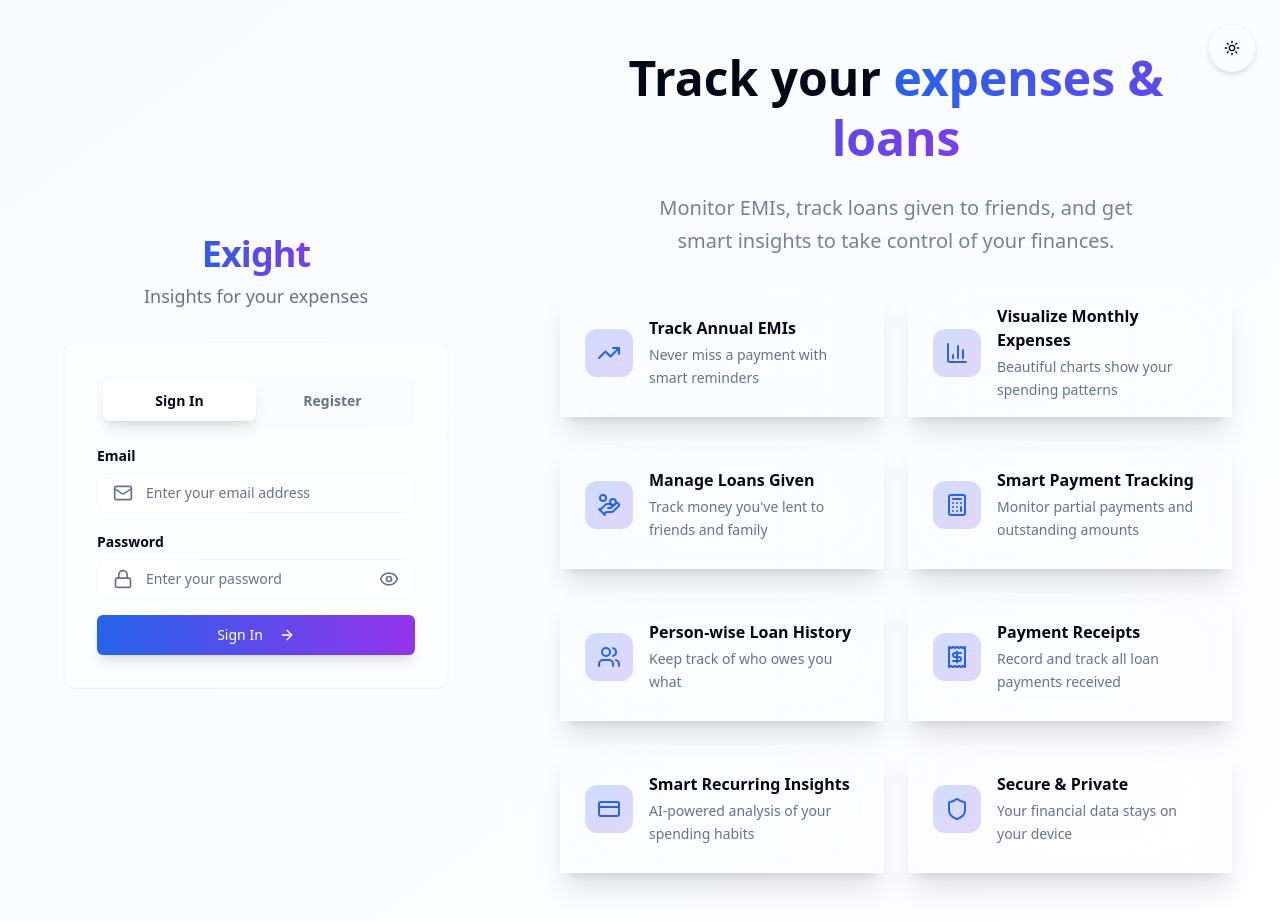
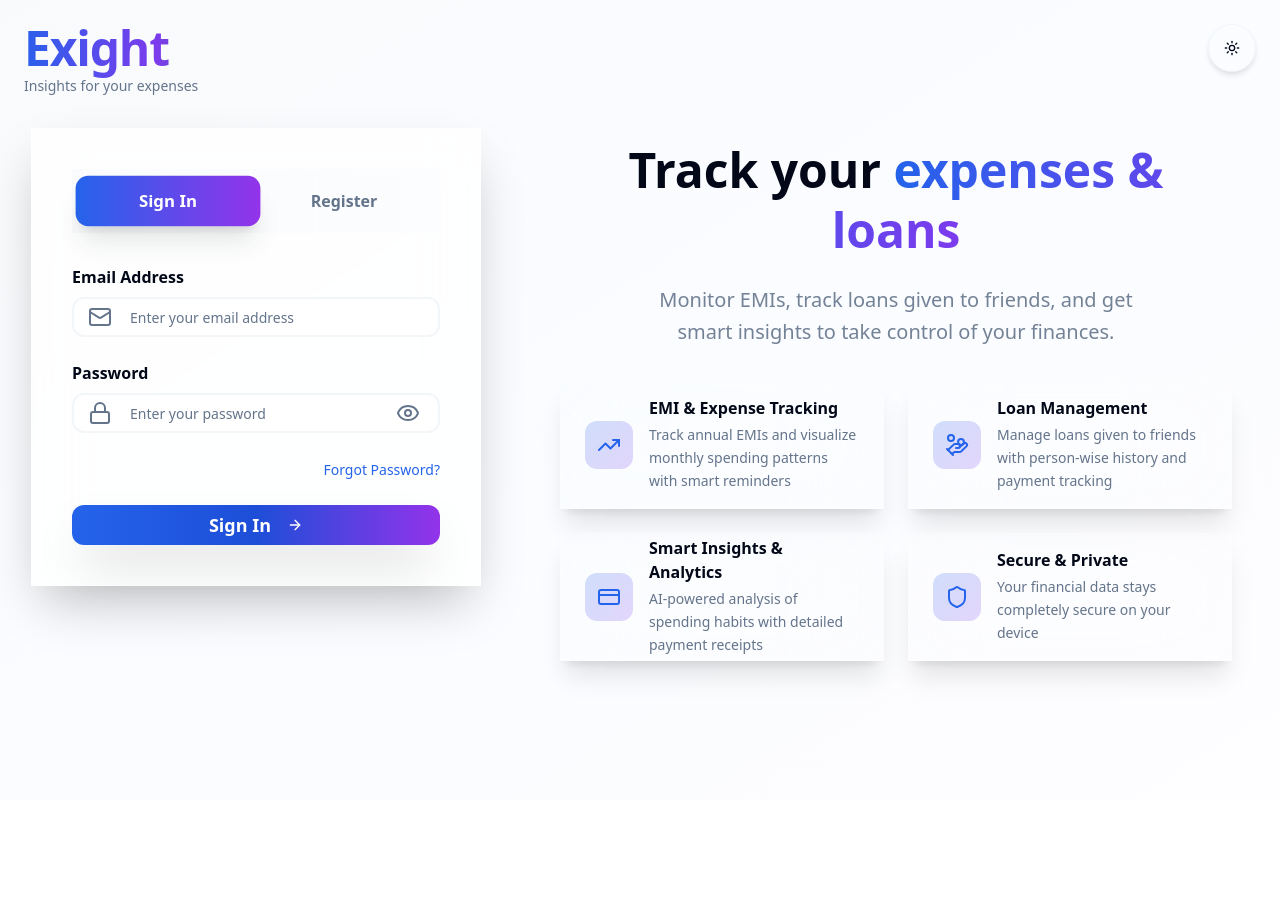
Before and after one commit to rescuedragon/exight2.0, a React (Vite) app: page /login in a window 1280 px wide. After the commit the page ends 800 px from the top, so only its background shows below. Built offline with nearby package versions, Linux system fonts and the light colour scheme.

Commit message:
Enhanced login page with improved UI/UX - reduced features to 4, added smooth animations, fixed form alignment, and added forgot password option

```diff
--- a/src/components/Login.tsx
+++ b/src/components/Login.tsx
@@ -525,48 +525,45 @@ const Login = () => {
   const features = [
     {
       icon: <TrendingUp className="h-6 w-6" />,
-      title: "Track Annual EMIs",
-      description: "Never miss a payment with smart reminders"
-    },
-    {
-      icon: <BarChart3 className="h-6 w-6" />,
-      title: "Visualize Monthly Expenses",
-      description: "Beautiful charts show your spending patterns"
+      title: "EMI & Expense Tracking",
+      description: "Track annual EMIs and visualize monthly spending patterns with smart reminders"
     },
     {
       icon: <HandCoins className="h-6 w-6" />,
-      title: "Manage Loans Given",
-      description: "Track money you've lent to friends and family"
-    },
-    {
-      icon: <Calculator className="h-6 w-6" />,
-      title: "Smart Payment Tracking",
-      description: "Monitor partial payments and outstanding amounts"
-    },
-    {
-      icon: <Users className="h-6 w-6" />,
-      title: "Person-wise Loan History",
-      description: "Keep track of who owes you what"
-    },
-    {
-      icon: <Receipt className="h-6 w-6" />,
-      title: "Payment Receipts",
-      description: "Record and track all loan payments received"
+      title: "Loan Management",
+      description: "Manage loans given to friends with person-wise history and payment tracking"
     },
     {
       icon: <CreditCard className="h-6 w-6" />,
-      title: "Smart Recurring Insights",
-      description: "AI-powered analysis of your spending habits"
+      title: "Smart Insights & Analytics",
+      description: "AI-powered analysis of spending habits with detailed payment receipts"
     },
     {
       icon: <Shield className="h-6 w-6" />,
       title: "Secure & Private",
-      description: "Your financial data stays on your device"
+      description: "Your financial data stays completely secure on your device"
     }
   ];
 
   return (
     <div className="min-h-screen bg-gradient-to-br from-slate-50 via-blue-50/30 to-purple-50/20 dark:bg-gradient-to-br dark:from-gray-900 dark:via-gray-900/95 dark:to-gray-900 overflow-hidden relative">
+      {/* Brand - Top Left */}
+      <motion.div
+        initial={{ opacity: 0, x: -20 }}
+        animate={{ opacity: 1, x: 0 }}
+        transition={{ duration: 0.3, ease: "easeOut" }}
+        className="fixed top-6 left-6 z-50"
+      >
+        <h1 className="text-5xl font-bold text-foreground tracking-tight">
+          <span className="bg-gradient-to-r from-blue-accent via-purple-accent to-emerald-accent bg-clip-text text-transparent animate-gradient-x bg-[length:200%_200%]">
+            Exight
+          </span>
+        </h1>
+        <p className="text-sm text-muted-foreground mt-1">
+          Insights for your expenses
+        </p>
+      </motion.div>
+
       {/* Theme Toggle */}
       <div className="fixed top-6 right-6 z-50">
         <ThemeToggle />
@@ -575,57 +572,40 @@ const Login = () => {
       {/* Main Container */}
       <div className="relative z-40 flex min-h-screen">
         {/* Login Form - Left Side */}
-        <div className="w-2/5 flex items-center justify-center p-12 max-lg:w-full max-lg:p-8">
+        <div className="w-2/5 flex flex-col justify-start items-center pt-32 p-16 max-lg:w-full max-lg:p-8 max-lg:pt-24">
           <motion.div
             initial={{ opacity: 0, x: -20 }}
             animate={{ opacity: 1, x: 0 }}
             transition={{ duration: 0.3, ease: "easeOut" }}
-            className="w-full max-w-md mx-auto"
+            className="w-full max-w-lg mx-auto flex flex-col items-center"
           >
-            {/* Brand */}
-            <motion.div
-              initial={{ opacity: 0, y: -10 }}
-              animate={{ opacity: 1, y: 0 }}
-              transition={{ duration: 0.2, delay: 0.1 }}
-              className="mb-8 text-center"
-            >
-              <h1 className="text-4xl font-bold text-foreground tracking-tight mb-2">
-                <span className="bg-gradient-to-r from-blue-accent via-purple-accent to-emerald-accent bg-clip-text text-transparent animate-gradient-x bg-[length:200%_200%]">
-                  Exight
-                </span>
-              </h1>
-              <p className="text-lg text-muted-foreground">
-                Insights for your expenses
-              </p>
-            </motion.div>
+
 
             {/* Form Card */}
             <motion.div
               initial={{ opacity: 0, y: 10 }}
               animate={{ opacity: 1, y: 0 }}
               transition={{ duration: 0.25, delay: 0.15 }}
-              className="flex justify-center"
+              className="flex justify-start"
             >
-              <div className="w-full max-w-sm rounded-xl bg-white/50 dark:bg-background/40 backdrop-blur-sm border border-border/20 dark:border-border/30 shadow-sm hover:shadow-md transition-all duration-300 hover:-translate-y-1 group-hover:opacity-100 hover:!opacity-100 group-hover:scale-100 hover:!scale-100">
-                <CardContent className="p-8">
+              <div className="w-[450px] rounded-2xl bg-white/80 dark:bg-background/60 backdrop-blur-xl border border-white/30 dark:border-border/40 shadow-2xl">
+                <CardContent className="p-10">
                   {/* Tab Navigation */}
-                  <div className="flex mb-4 bg-muted/30 dark:bg-muted/10 rounded-xl p-1.5">
+                  <div className="flex mb-8 bg-gradient-to-r from-muted/40 to-muted/20 dark:from-muted/20 dark:to-muted/10 rounded-2xl p-2 backdrop-blur-sm">
                     <button
                       onClick={() => setIsLogin(true)}
-                      className={`flex-1 py-2.5 px-6 rounded-lg text-sm font-semibold transition-all duration-200 ${
-                        isLogin
-                          ? "bg-white dark:bg-accent text-foreground shadow-lg backdrop-blur-sm dark:bg-accent/90 dark:text-accent-foreground"
-                          : "text-muted-foreground hover:text-foreground hover:bg-white/20 dark:hover:bg-accent/30 dark:text-muted-foreground dark:hover:text-foreground"
+                      className={`flex-1 py-3 px-8 rounded-xl text-base font-bold transition-all duration-300 ${isLogin
+                        ? "bg-gradient-to-r from-blue-600 to-purple-600 text-white shadow-xl transform scale-105"
+                        : "text-muted-foreground hover:text-foreground hover:bg-white/30 dark:hover:bg-accent/40 hover:scale-102"
                         }`}
                     >
                       Sign In
                     </button>
                     <button
                       onClick={() => setIsLogin(false)}
-                      className={`flex-1 py-2.5 px-6 rounded-lg text-sm font-semibold transition-all duration-200 ${
-                        !isLogin
-                          ? "bg-white dark:bg-accent text-foreground shadow-lg backdrop-blur-sm dark:bg-accent/90 dark:text-accent-foreground"
-                          : "text-muted-foreground hover:text-foreground hover:bg-white/20 dark:hover:bg-accent/30 dark:text-muted-foreground dark:hover:text-foreground"
+                      className={`flex-1 py-3 px-8 rounded-xl text-base font-bold transition-all duration-300 ${!isLogin
+                        ? "bg-gradient-to-r from-blue-600 to-purple-600 text-white shadow-xl transform scale-105"
+                        : "text-muted-foreground hover:text-foreground hover:bg-white/30 dark:hover:bg-accent/40 hover:scale-102"
                         }`}
                     >
                       Register
@@ -638,79 +618,106 @@ const Login = () => {
                     </div>
                   )}
 
-                  <form onSubmit={handleSubmit} className="space-y-4">
+                  <form onSubmit={handleSubmit} className="space-y-6 min-h-[280px]">
+                    <AnimatePresence mode="wait">
                       {!isLogin && (
-                      <div className="grid grid-cols-1 md:grid-cols-2 gap-4">
-                        <div className="space-y-1.5">
-                          <Label htmlFor="firstName" className="text-sm font-semibold text-foreground">First Name</Label>
+                        <motion.div
+                          key="name-fields"
+                          initial={{ opacity: 0, height: 0, marginBottom: 0 }}
+                          animate={{ opacity: 1, height: "auto", marginBottom: 24 }}
+                          exit={{ opacity: 0, height: 0, marginBottom: 0 }}
+                          transition={{ duration: 0.3, ease: "easeInOut" }}
+                          style={{ overflow: "hidden" }}
+                        >
+                          <div className="grid grid-cols-1 md:grid-cols-2 gap-6">
+                            <div className="space-y-2">
+                              <Label htmlFor="firstName" className="text-base font-bold text-foreground">First Name</Label>
                               <Input
                                 id="firstName"
                                 type="text"
-                            placeholder="First name"
+                                placeholder="Enter first name"
                                 value={firstName}
                                 onChange={(e) => setFirstName(e.target.value)}
-                            className="py-2.5 bg-white/50 dark:bg-muted/20 border-border/30 dark:border-border/50 focus-visible:ring-2 focus-visible:ring-ring focus-visible:ring-offset-2 rounded-xl focus:ring-2 focus:ring-blue-accent/20 focus:border-blue-accent/50 transition-all duration-200 font-medium dark:bg-background/50 dark:border-border/40 dark:focus:ring-blue-accent/30 dark:focus:border-blue-accent/50"
+                                className="py-4 px-4 text-base bg-white/70 dark:bg-background/70 border-2 border-border/40 dark:border-border/60 focus-visible:ring-4 focus-visible:ring-blue-accent/20 focus-visible:ring-offset-0 rounded-xl focus:border-blue-accent/70 transition-all duration-300 font-medium"
                                 required={!isLogin}
                               />
                             </div>
-                        <div className="space-y-1.5">
-                          <Label htmlFor="lastName" className="text-sm font-semibold text-foreground">Last Name</Label>
+                            <div className="space-y-2">
+                              <Label htmlFor="lastName" className="text-base font-bold text-foreground">Last Name</Label>
                               <Input
                                 id="lastName"
                                 type="text"
-                            placeholder="Last name"
+                                placeholder="Enter last name"
                                 value={lastName}
                                 onChange={(e) => setLastName(e.target.value)}
-                            className="py-2.5 bg-white/50 dark:bg-muted/20 border-border/30 dark:border-border/50 focus-visible:ring-2 focus-visible:ring-ring focus-visible:ring-offset-2 rounded-xl focus:ring-2 focus:ring-blue-accent/20 focus:border-blue-accent/50 transition-all duration-200 font-medium dark:bg-background/50 dark:border-border/40 dark:focus:ring-blue-accent/30 dark:focus:border-blue-accent/50"
+                                className="py-4 px-4 text-base bg-white/70 dark:bg-background/70 border-2 border-border/40 dark:border-border/60 focus-visible:ring-4 focus-visible:ring-blue-accent/20 focus-visible:ring-offset-0 rounded-xl focus:border-blue-accent/70 transition-all duration-300 font-medium"
                                 required={!isLogin}
                               />
                             </div>
                           </div>
+                        </motion.div>
                       )}
+                    </AnimatePresence>
 
-                    <div className="space-y-1.5">
-                      <Label htmlFor="email" className="text-sm font-semibold text-foreground">Email</Label>
+                    <div className="space-y-2">
+                      <Label htmlFor="email" className="text-base font-bold text-foreground">Email Address</Label>
                       <div className="relative group">
-                        <Mail className="absolute left-4 top-1/2 transform -translate-y-1/2 h-5 w-5 text-muted-foreground group-focus-within:text-blue-accent transition-colors duration-200" />
+                        <Mail className="absolute left-4 top-1/2 transform -translate-y-1/2 h-6 w-6 text-muted-foreground group-focus-within:text-blue-accent transition-colors duration-300" />
                         <Input
                           id="email"
                           type="email"
                           placeholder="Enter your email address"
                           value={email}
                           onChange={(e) => setEmail(e.target.value)}
-                          className="pl-12 pr-4 py-2.5 bg-white/50 dark:bg-muted/20 border-border/30 dark:border-border/50 focus-visible:ring-2 focus-visible:ring-ring focus-visible:ring-offset-2 rounded-xl focus:ring-2 focus:ring-blue-accent/20 focus:border-blue-accent/50 transition-all duration-150 font-medium dark:bg-background/50 dark:border-border/40 dark:focus:ring-blue-accent/30 dark:focus:border-blue-accent/50"
+                          className="pl-14 pr-4 py-4 text-base bg-white/70 dark:bg-background/70 border-2 border-border/40 dark:border-border/60 focus-visible:ring-4 focus-visible:ring-blue-accent/20 focus-visible:ring-offset-0 rounded-xl focus:border-blue-accent/70 transition-all duration-300 font-medium"
                           required
                         />
                       </div>
                     </div>
 
-                    <div className="space-y-1.5">
-                      <Label htmlFor="password" className="text-sm font-semibold text-foreground">Password</Label>
+                    <div className="space-y-2">
+                      <Label htmlFor="password" className="text-base font-bold text-foreground">Password</Label>
                       <div className="relative group">
-                        <Lock className="absolute left-4 top-1/2 transform -translate-y-1/2 h-5 w-5 text-muted-foreground group-focus-within:text-blue-accent transition-colors duration-200" />
+                        <Lock className="absolute left-4 top-1/2 transform -translate-y-1/2 h-6 w-6 text-muted-foreground group-focus-within:text-blue-accent transition-colors duration-300" />
                         <Input
                           id="password"
                           type={showPassword ? "text" : "password"}
                           placeholder="Enter your password"
                           value={password}
                           onChange={(e) => setPassword(e.target.value)}
-                          className="pl-12 pr-12 py-2.5 bg-white/50 dark:bg-muted/20 border-border/30 dark:border-border/50 focus-visible:ring-2 focus-visible:ring-ring focus-visible:ring-offset-2 rounded-xl focus:ring-2 focus:ring-blue-accent/20 focus:border-blue-accent/50 transition-all duration-150 font-medium dark:bg-background/50 dark:border-border/40 dark:focus:ring-blue-accent/30 dark:focus:border-blue-accent/50"
+                          className="pl-14 pr-14 py-4 text-base bg-white/70 dark:bg-background/70 border-2 border-border/40 dark:border-border/60 focus-visible:ring-4 focus-visible:ring-blue-accent/20 focus-visible:ring-offset-0 rounded-xl focus:border-blue-accent/70 transition-all duration-300 font-medium"
                           required
                         />
                         <button
                           type="button"
                           onClick={() => setShowPassword(!showPassword)}
-                          className="absolute right-4 top-1/2 transform -translate-y-1/2 text-muted-foreground hover:text-foreground transition-colors duration-200"
+                          className="absolute right-4 top-1/2 transform -translate-y-1/2 text-muted-foreground hover:text-blue-accent transition-colors duration-300 p-1"
                         >
-                          {showPassword ? <EyeOff className="h-5 w-5" /> : <Eye className="h-5 w-5" />}
+                          {showPassword ? <EyeOff className="h-6 w-6" /> : <Eye className="h-6 w-6" />}
                         </button>
                       </div>
                     </div>
 
+                    {/* Forgot Password - Only show in Sign In mode */}
+                    {isLogin && (
+                      <div className="text-right">
+                        <button
+                          type="button"
+                          className="text-sm text-blue-accent hover:text-blue-accent/80 transition-colors duration-200 font-medium"
+                          onClick={() => {
+                            // Handle forgot password logic here
+                            alert("Forgot password functionality would be implemented here");
+                          }}
+                        >
+                          Forgot Password?
+                        </button>
+                      </div>
+                    )}
+
                     <Button
                       type="submit"
                       disabled={isLoading}
-                      className="w-full group bg-gradient-to-r from-blue-600 to-purple-600 hover:from-blue-600/90 hover:to-purple-600/90 text-white shadow-lg hover:shadow-blue-500/20 dark:shadow-blue-900/50 hover:shadow-blue-500/30 dark:hover:shadow-blue-900/60 transition-all duration-200 transform hover:-translate-y-0.5 active:translate-y-0 mt-4"
+                      className="w-full group bg-gradient-to-r from-blue-600 via-blue-700 to-purple-600 hover:from-blue-500 hover:via-blue-600 hover:to-purple-500 text-white font-bold text-lg py-4 px-8 shadow-2xl hover:shadow-blue-500/30 dark:shadow-blue-900/50 hover:shadow-blue-500/40 dark:hover:shadow-blue-900/70 transition-all duration-300 transform hover:-translate-y-1 active:translate-y-0 mt-8 rounded-xl"
                     >
                       {isLoading ? (
                         <motion.div
```
Lines whose indentation alone changed are shown as unchanged.
